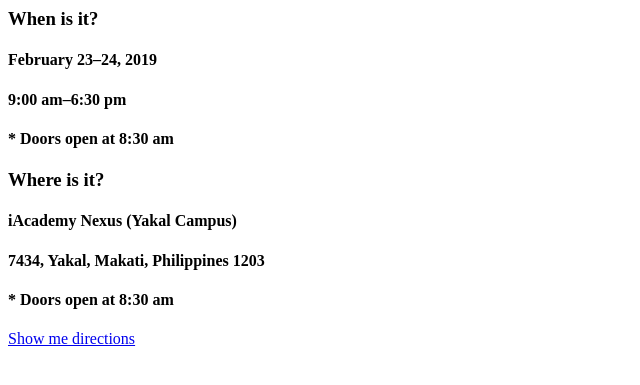
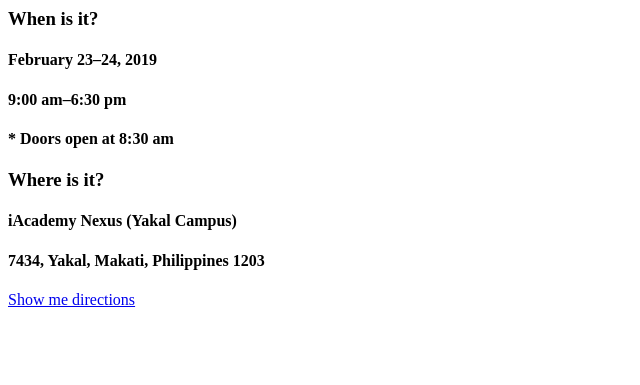
Before and after one commit to pythonph/pycon-2019, a Django app: template pycon/templates/includes/home/event-details.html in a window 1280 px wide. Shown: the top 385 px of the page, without its empty margins (0-640 px from the left). Run offline with Django 3.2, Linux system fonts and the light colour scheme; the template is opened without the code that fills it, so the values that code supplies are empty.

Commit message:
Remove duplicate content in event-details

```diff
--- a/pycon/templates/includes/home/event-details.html
+++ b/pycon/templates/includes/home/event-details.html
@@ -9,7 +9,6 @@
     <h3>Where is it?</h3>
     <h4>iAcademy Nexus (Yakal Campus)</h4>
     <h4>7434, Yakal, Makati, Philippines 1203</h4>
-    <h4>* Doors open at 8:30 am</h4>
 
     <a class="button button--yellow button--borderless"
        target="_blank"
```
